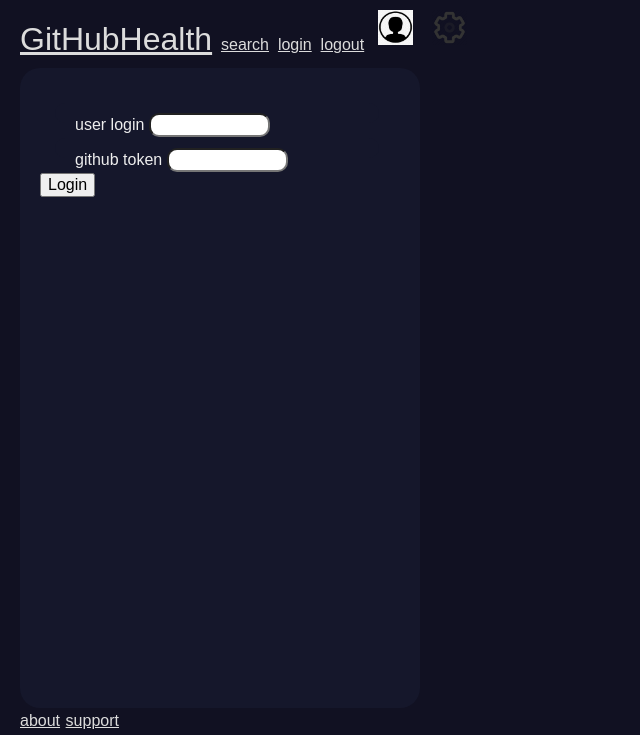
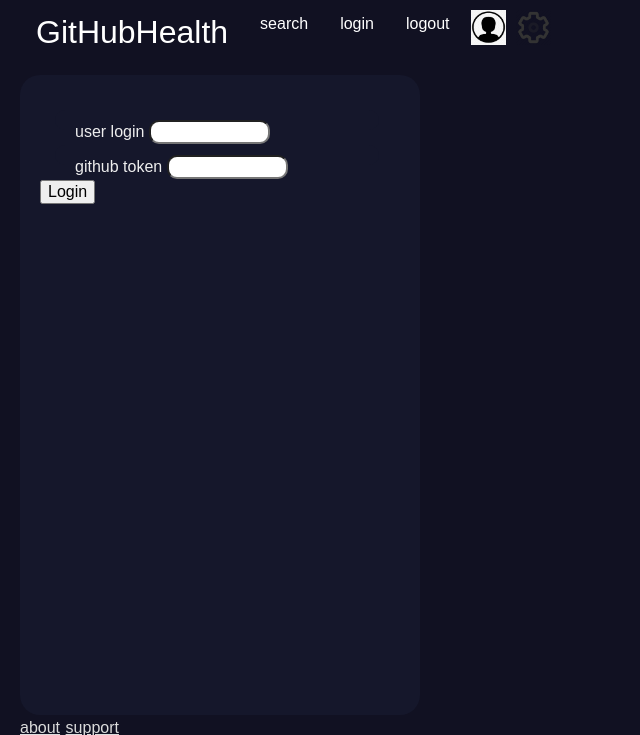
Before and after one commit to ckear1989/github, a Flask app: page /login in a window 1280 px wide. Shown: the top 735 px of the page, without its empty margins (0-640 px from the left). Run offline with Flask 2, Linux system fonts and the light colour scheme; some libraries are stand-ins or nearby versions.

Commit message:
Make links mre menu-like

```diff
--- a/GitHubHealth/app/static/css/main.css
+++ b/GitHubHealth/app/static/css/main.css
@@ -244,6 +244,59 @@ table.dataframe, .dataframe th, .dataframe td {
   font-size: 16px;
 }
 
+ul {
+  list-style-type: none;
+  margin: 0;
+  padding: 0;
+  overflow: hidden;
+  background-color: #112;
+}
+
+li {
+  float: left;
+}
+
+li a, .dropbtn {
+  display: inline-block;
+  color: white;
+  text-align: center;
+  padding: 14px 16px;
+  text-decoration: none;
+}
+
+li a:hover, .dropdown:hover .dropbtn {
+  background-color: #4169e1;
+}
+
+li.dropdown {
+  display: inline-block;
+}
+
+.dropdown-content {
+  display: none;
+  position: absolute;
+  background-color: #f1f1f1;
+  min-width: 160px;
+  box-shadow: 0px 8px 16px 0px rgba(0,0,0,0.2);
+  z-index: 1;
+
+}
+
+.dropdown-content a {
+  color: black;
+  padding: 12px 16px;
+  text-decoration: none;
+  display: block;
+  text-align: left;
+}
+
+.dropdown-content a:hover {background-color:
+  #4169e1;}
+
+.dropdown:hover .dropdown-content {
+  display: block;
+}
+
 .settings {
     width: 35px;
     height: 35px;
@@ -274,48 +327,3 @@ div#loading {
     background: url(/static/loadingimage.gif) no-repeat;
     cursor: wait;
 }
-
-/* Dropdown Button */
-.dropbtn {
-  background-color: #3498DB;
-  color: white;
-  padding: 16px;
-  font-size: 16px;
-  border: none;
-  cursor: pointer;
-}
-
-/* Dropdown button on hover & focus */
-.dropbtn:hover, .dropbtn:focus {
-  background-color: #2980B9;
-}
-
-/* The container <div> - needed to position the dropdown content */
-.dropdown {
-  position: relative;
-  display: inline-block;
-}
-
-/* Dropdown Content (Hidden by Default) */
-.dropdown-content {
-  display: none;
-  position: absolute;
-  background-color: #f1f1f1;
-  min-width: 160px;
-  box-shadow: 0px 8px 16px 0px rgba(0,0,0,0.2);
-  z-index: 1;
-}
-
-/* Links inside the dropdown */
-.dropdown-content a {
-  color: black;
-  padding: 12px 16px;
-  text-decoration: none;
-  display: block;
-}
-
-/* Change color of dropdown links on hover */
-.dropdown-content a:hover {background-color: #ddd}
-
-/* Show the dropdown menu (use JS to add this class to the .dropdown-content container when the user clicks on the dropdown button) */
-.show {display:block;}
--- a/GitHubHealth/app/templates/base.html
+++ b/GitHubHealth/app/templates/base.html
@@ -24,23 +24,26 @@
 
         {% block header %}
             <span class="header">
-                <a href="{{ url_for("home") }}">GitHubHealth</a>
-                <a class="quicklink" href="{{ url_for("under_construction") }}">search</a>
-                <a class="quicklink" href="{{ url_for("login") }}">login</a>
-                <a class="quicklink" href="{{ url_for("logout") }}">logout</a>
-
-            <div class="dropdown">
+                <ul>
+                    <li>  <a href="{{ url_for("home") }}">GitHubHealth</a></li>
+                    <li>  <a class="quicklink" href="{{ url_for("under_construction") }}">search</a></li>
+                    <li> <a class="quicklink" href="{{ url_for("login") }}">login</a></li>
+                    <li> <a class="quicklink" href="{{ url_for("logout") }}">logout</a></li>
+                    <li >
                         {% if user %}
                             <img class="settings"  src="{{ user.avatar_url }}">
                         {% else %}
-                        <img class="settings"  src="{{ url_for('static', filename='nouser.png') }}">
+                            <img class="settings"  src="{{ url_for('static', filename='nouser.png') }}"></li>
                         {% endif %}
+                    <li >
+                        <div class="dropdown">
                             <img class="settings"  onclick="settings()" src="{{ url_for('static', filename='wheel.png') }}">
-
                             <div id="settingsDropdown" class="dropdown-content">
-                        <input type="submit" value="Toggle mode" id="toggle-mode" onclick="toggleMode()">
+                                <a href="#" onclick="toggleMode()">Toggle dark mode </a>
                             </div>
                         </div>
+                    </li>
+                </ul>
             </span>
 
             <script >
```
Lines whose indentation alone changed are shown as unchanged.
